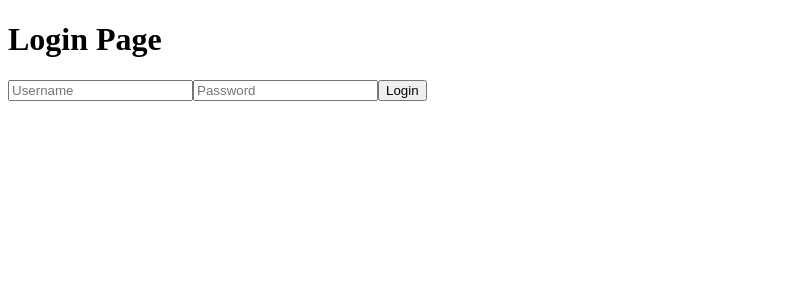
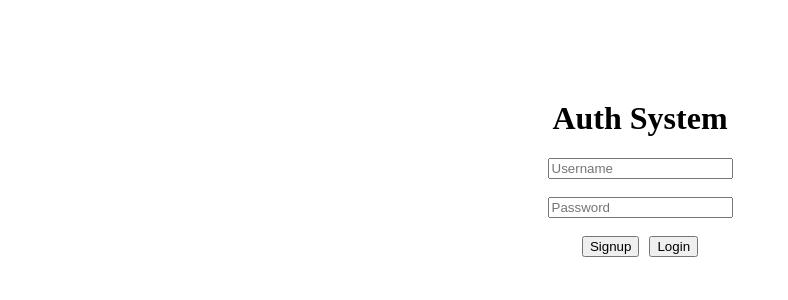
Before and after one commit to utsav-18/Secure-Login, a React (Vite) app in the folder frontend/: page / in a window 1280 px wide. Shown: the top 300 px of the page, without its empty margins (0-788 px from the left). Built offline with nearby package versions, Linux system fonts and the light colour scheme.

Commit message:
Designing

```diff
--- a/frontend/src/App.jsx
+++ b/frontend/src/App.jsx
@@ -1,13 +1,23 @@
 import { useState } from "react";
-import "./App.css";
 
 function App() {
   const [username, setUsername] = useState("");
   const [password, setPassword] = useState("");
 
-  const handleSubmit = async (e) => {
-    e.preventDefault();
+  const handleSignup = async () => {
+    const res = await fetch("http://localhost:5000/signup", {
+      method: "POST",
+      headers: {
+        "Content-Type": "application/json",
+      },
+      body: JSON.stringify({ username, password }),
+    });
 
+    const data = await res.json();
+    alert(data.message);
+  };
+
+  const handleLogin = async () => {
     const res = await fetch("http://localhost:5000/login", {
       method: "POST",
       headers: {
@@ -21,26 +31,27 @@ function App() {
   };
 
   return (
-    <div className="App">
-      <h1>Login Page</h1>
+    <div style={{ textAlign: "center", marginTop: "100px" }}>
+      <h1>Auth System</h1>
 
-      <form onSubmit={handleSubmit}>
       <input
         type="text"
         placeholder="Username"
-          value={username}
         onChange={(e) => setUsername(e.target.value)}
       />
+      <br /><br />
 
       <input
         type="password"
         placeholder="Password"
-          value={password}
         onChange={(e) => setPassword(e.target.value)}
       />
+      <br /><br />
 
-        <button type="submit">Login</button>
-      </form>
+      <button onClick={handleSignup}>Signup</button>
+      <button onClick={handleLogin} style={{ marginLeft: "10px" }}>
+        Login
+      </button>
     </div>
   );
 }
```
Lines whose indentation alone changed are shown as unchanged.
